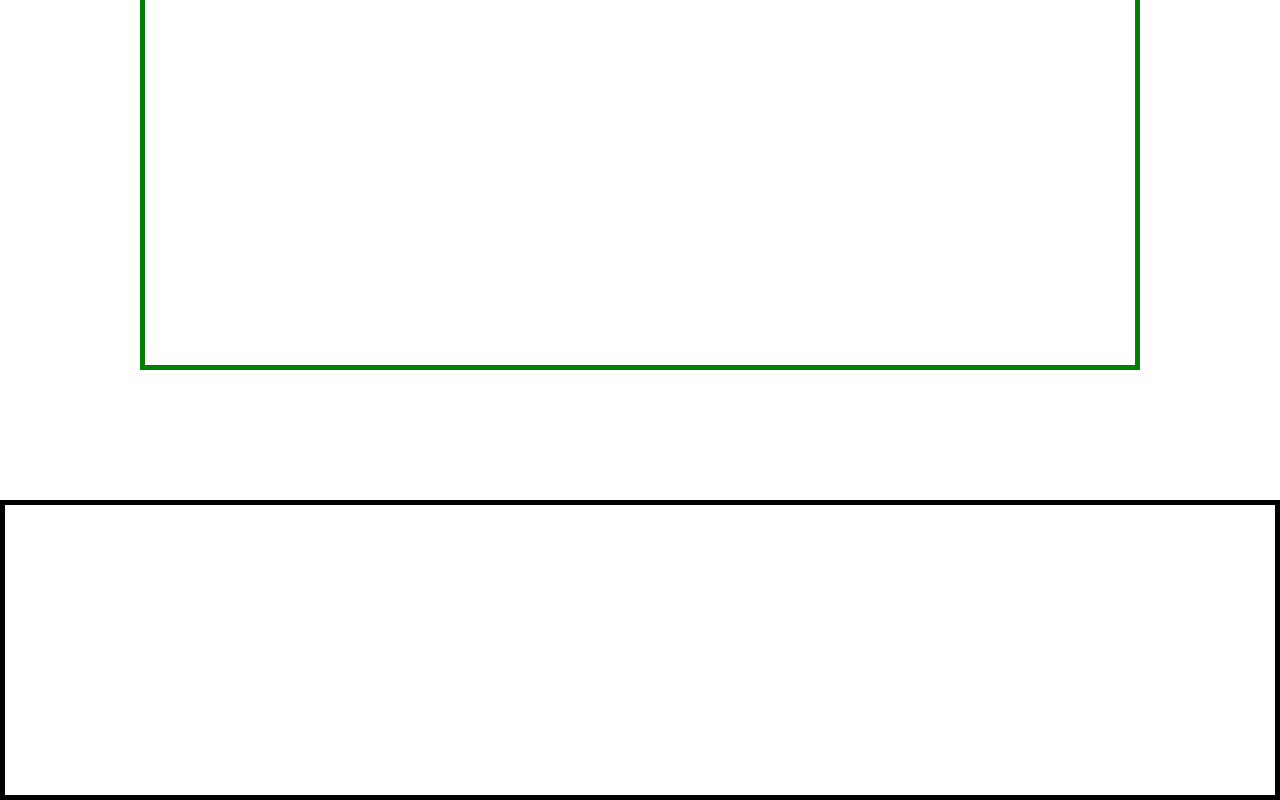
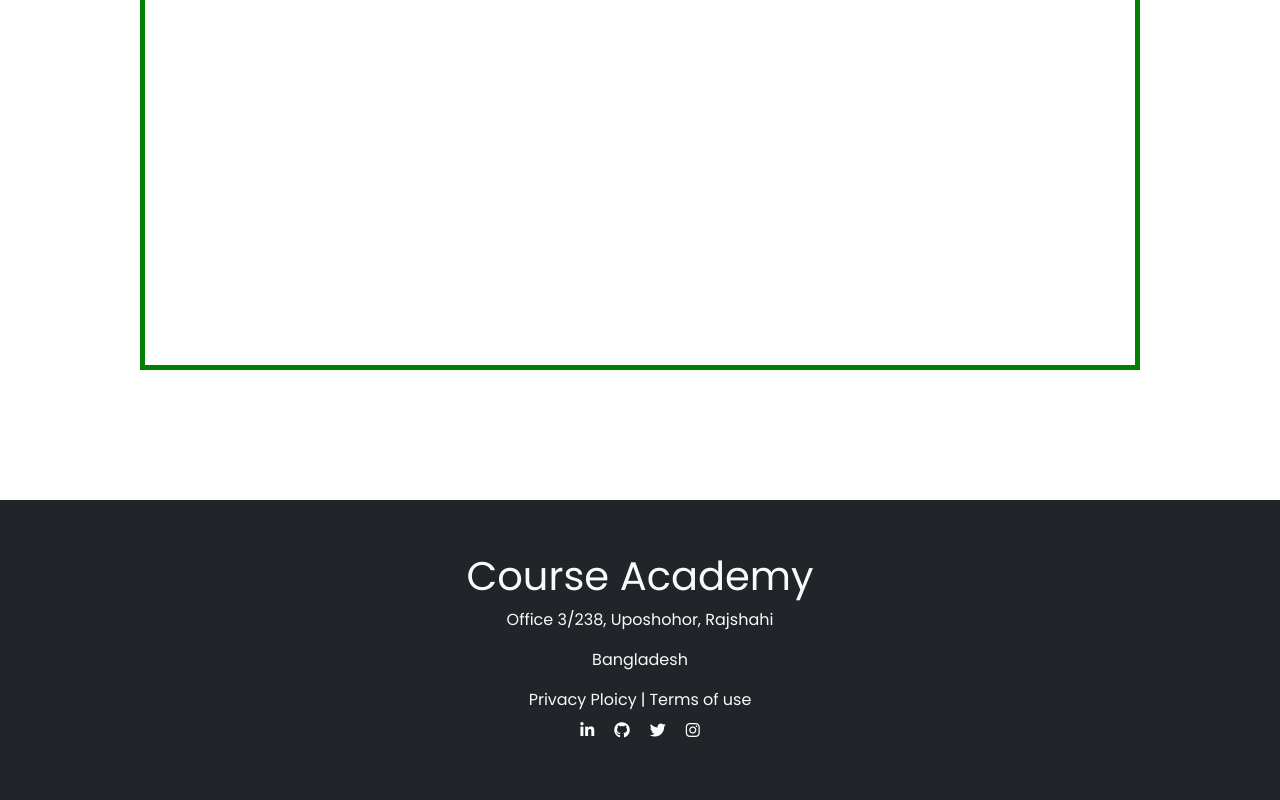
Before and after one commit to Fahimahmedkhan/course-academy, a plain HTML site: page index.html in a window 1280 px wide. Shown: the part 2298-3098 px from the top of the page. Drawn offline with nearby package versions, Linux system fonts and the light colour scheme.

Commit message:
Footer added

```diff
--- a/css/style.css
+++ b/css/style.css
@@ -28,5 +28,11 @@ main{
 }
 footer{
     height: 300px;
-    border: 5px solid black;
 }
+.social{
+    color: white;
+    margin: 10px;
+}
+.social:hover{
+    color: orange;
+}
--- a/index.html
+++ b/index.html
@@ -1,5 +1,6 @@
 <!DOCTYPE html>
 <html lang="en">
+
 <head>
     <meta charset="UTF-8">
     <meta http-equiv="X-UA-Compatible" content="IE=edge">
@@ -8,12 +9,14 @@
     <link rel="shortcut icon" href="images/icon/favicon.ico" type="image/x-icon">
     <title>Course Academy</title>
     <!-- Bootstrap CDN Link -->
-    <link rel="stylesheet" href="https://cdn.jsdelivr.net/npm/bootstrap@5.2.0/dist/css/bootstrap.min.css" integrity="sha384-gH2yIJqKdNHPEq0n4Mqa/HGKIhSkIHeL5AyhkYV8i59U5AR6csBvApHHNl/vI1Bx" crossorigin="anonymous">
+    <link rel="stylesheet" href="https://cdn.jsdelivr.net/npm/bootstrap@5.2.0/dist/css/bootstrap.min.css"
+        integrity="sha384-gH2yIJqKdNHPEq0n4Mqa/HGKIhSkIHeL5AyhkYV8i59U5AR6csBvApHHNl/vI1Bx" crossorigin="anonymous">
     <!-- Customize Styles -->
     <link rel="stylesheet" href="css/style.css">
     <!-- Font Awesome Kit's Code -->
     <script src="https://kit.fontawesome.com/12f64af6df.js" crossorigin="anonymous"></script>
 </head>
+
 <body>
     <!-- Header Section Starts -->
     <header>
@@ -44,8 +47,36 @@
         crossorigin="anonymous"></script>
 </body>
 <!-- Footer Section Starts  -->
-<footer>
-
+<footer class="bg-dark text-light text-center d-flex justify-content-center align-items-center">
+    <div class="">
+        <div>
+            <h1>Course Academy</h1>
+            <p>Office 3/238, Uposhohor, Rajshahi</p>
+            <p>Bangladesh</p>
+        </div>
+        <div>
+            <ul class="nav d-flex justify-content-center">
+                <li class="nav-item"><a class="list-group-item" href="">Privacy Ploicy</a></li>
+                <li class="nav-item ms-1 me-1">|</li>
+                <li class="nav-item"><a class="list-group-item" href="">Terms of use</a></li>
+            </ul>
+        </div>
+        <!-- Social Media Links Starts  -->
+        <div>
+            <ul class="nav d-flex justify-content-center">
+                <li class="nav-item"><a href="https://www.linkedin.com/in/fahim-ahmed-khan-gorbo/" target="_blank"><i
+                            class="fa-brands fa-linkedin-in social"></i></a></li>
+                <li class="nav-item"><a href="https://github.com/Fahimahmedkhan" target="_blank"><i
+                            class="fa-brands fa-github social"></i></a></li>
+                <li class="nav-item"><a href="https://twitter.com/Fahim_Gorbo" target="_blank"><i
+                            class="fa-brands fa-twitter social"></i></a></li>
+                <li class="nav-item"><a href="https://www.instagram.com/fahim_ahmed_khan_gorbo/" target="_blank"><i
+                            class="fa-brands fa-instagram social"></i></a></li>
+            </ul>
+        </div>
+        <!-- Social Media Links Ends  -->
+    </div>
 </footer>
 <!-- Footer Section Ends  -->
+
 </html>
```
